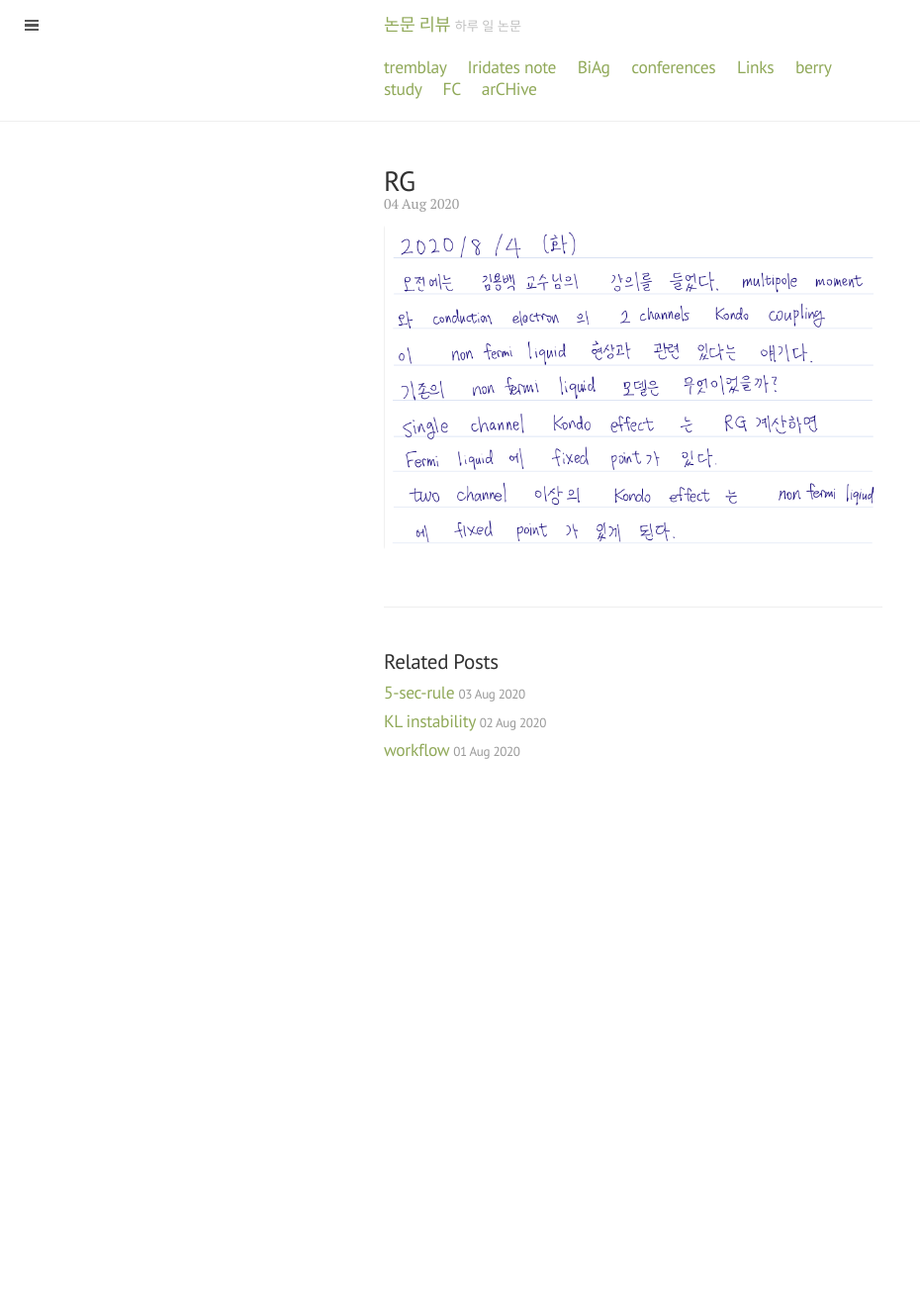
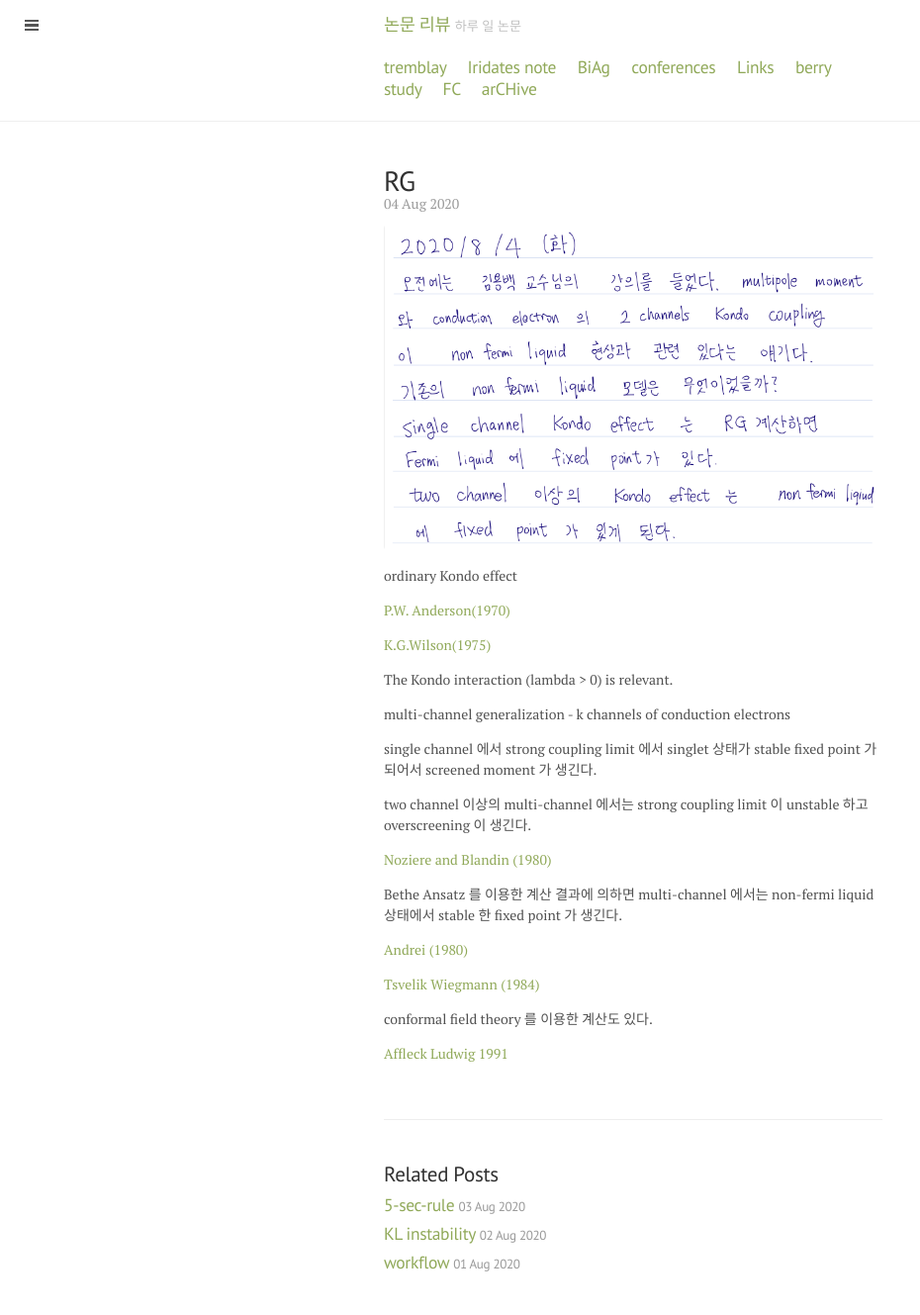
Before and after one commit to qkrwlsghdcjsworlt/work, a Jekyll site: the page built from _posts/2020/2020-08-04-RG.markdown, in a window 1280 px wide. Shown: the whole page at 99% size, without its empty margins (0-930 px from the left). Built offline with Jekyll 4.4.1, drawn with Linux system fonts in a browser that asks for light colours; before the commit the page ends 900 px from its top, so only the background shows below that.

Commit message:
“update”

```diff
--- a/_posts/2020/2020-08-04-RG.markdown
+++ b/_posts/2020/2020-08-04-RG.markdown
@@ -8,3 +8,34 @@ categories: life
 
 
 ![일기]({{site.baseurl}}/images/2020-08-04.png)
+
+ordinary Kondo effect
+
+[P.W. Anderson(1970)]({{site.baseurl}}/pdf/anderson1970.pdf)
+
+[K.G.Wilson(1975)]({{site.baseurl}}/pdf/KGWilson1975.pdf)
+
+The Kondo interaction (lambda > 0) is relevant.
+
+
+multi-channel generalization - k channels of conduction electrons
+
+single channel 에서 strong coupling limit 에서 singlet 상태가 stable fixed point 가 되어서 screened moment 가 생긴다.
+
+two channel 이상의 multi-channel 에서는 strong coupling limit 이 unstable 하고 overscreening 이 생긴다.
+
+
+[Noziere and Blandin (1980)]({{site.baseurl}}/pdf/NoziereBlandin1980.pdf)
+
+
+Bethe Ansatz 를 이용한  계산 결과에 의하면 multi-channel 에서는 non-fermi liquid 상태에서 stable 한 fixed point 가 생긴다.
+
+[Andrei (1980)]({{site.baseurl}}/pdf/andrei1980.pdf)
+
+[Tsvelik Wiegmann (1984)]({{site.baseurl}}/pdf/Tsvelik-Wiegmann1984.pdf)
+
+
+
+conformal field theory 를 이용한 계산도 있다.
+
+[Affleck Ludwig 1991]({{site.baseurl}}/pdf/Affleck-Ludwig1991.pdf)
```
Also changed, not shown: 8 other files.
